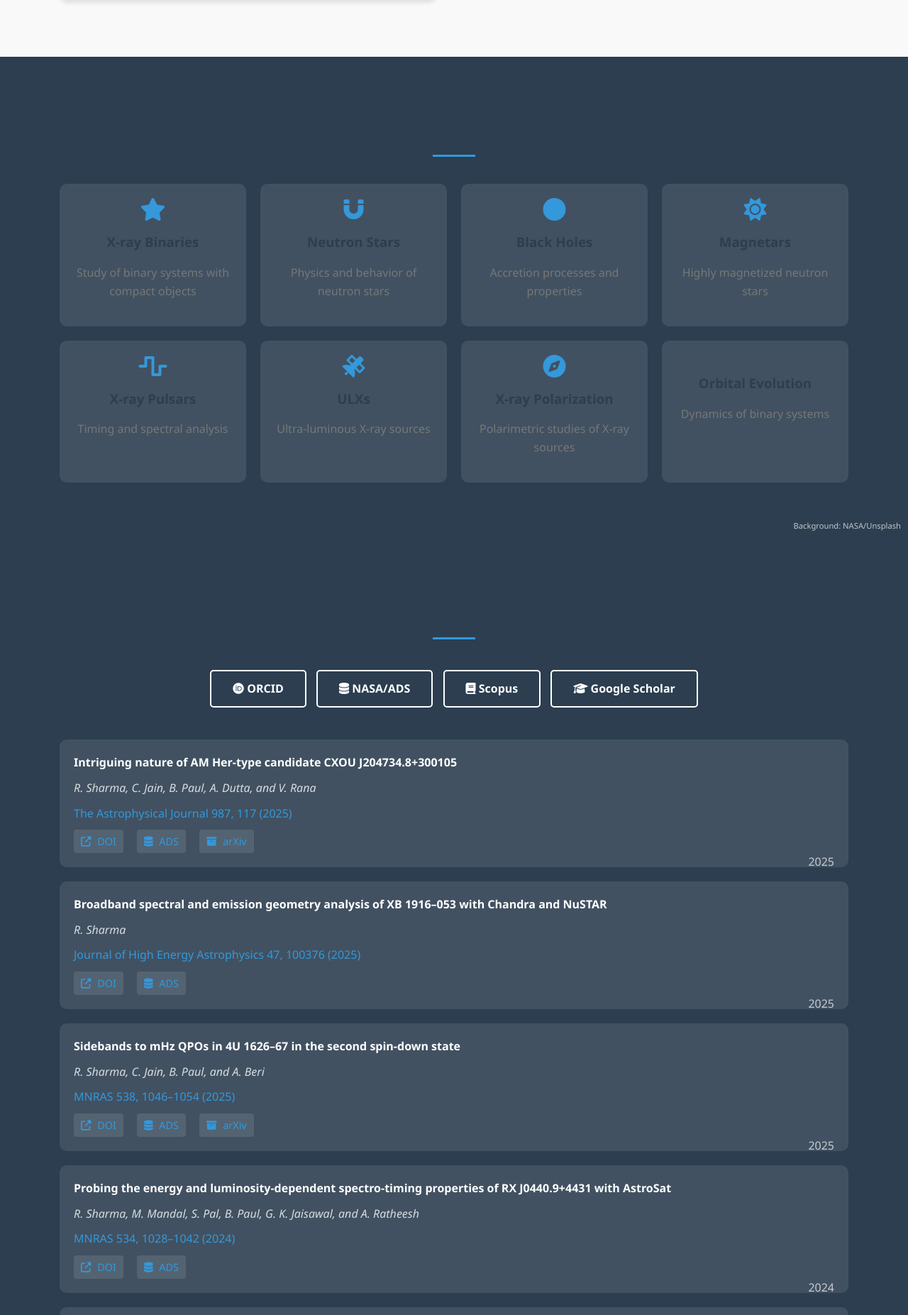
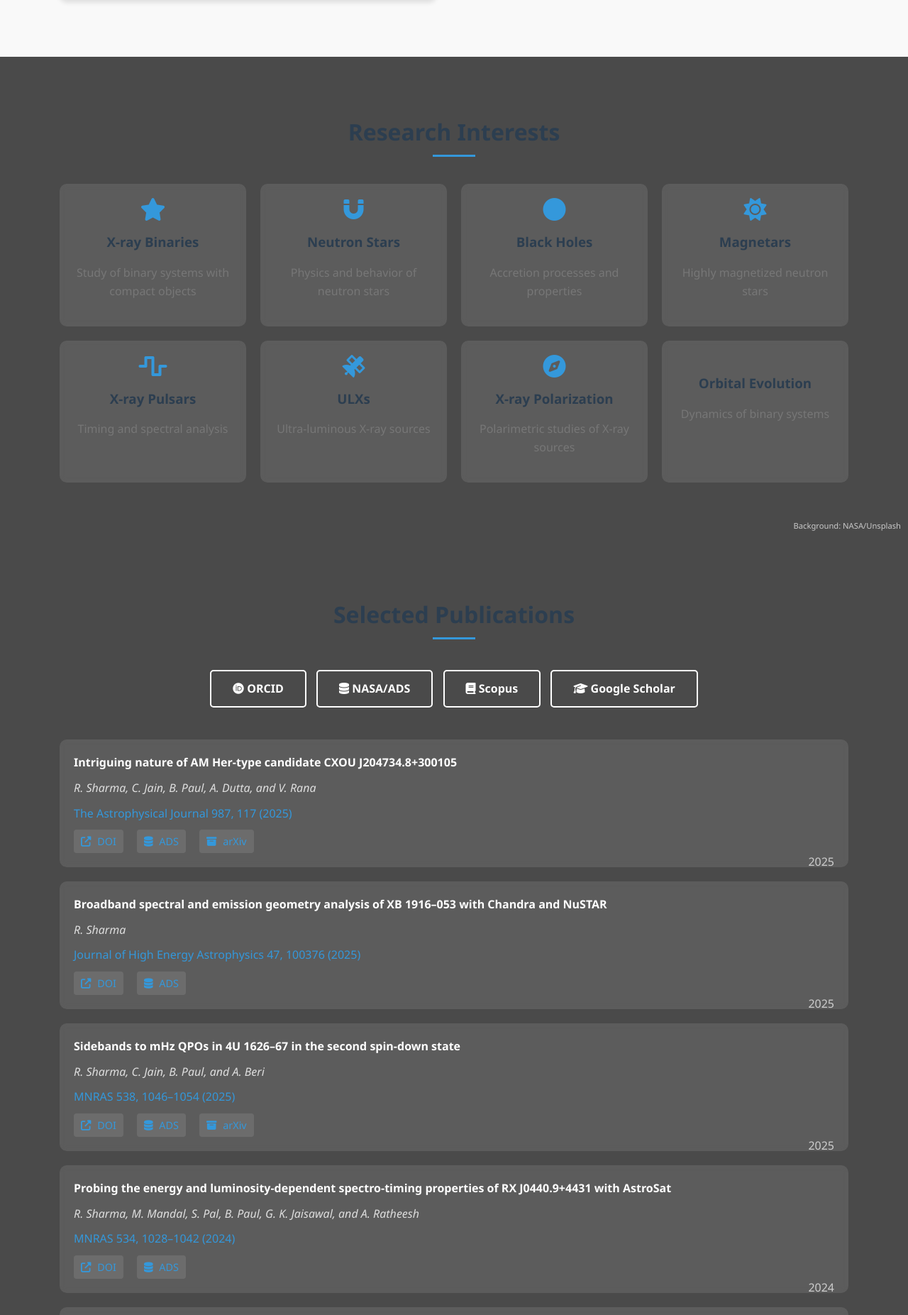
Before and after one commit to rsharmaphys/rsharma.github.io, a plain HTML site: page index.html in a window 1280 px wide. Shown: the part 1387-3240 px from the top of the page at 71% size. Drawn offline with Linux system fonts and the light colour scheme; some icons are missing.

Commit message:
Update index.html

```diff
--- a/index.html
+++ b/index.html
@@ -155,12 +155,6 @@
             background-size: cover;
             background-position: center;
         }*/
-        .research {
-            background: var(--primary-color);
-        }
-        .publications {
-            background: var(--primary-color);
-        }
         /*.publications {
             background: linear-gradient(rgba(0, 0, 0, 0.7), rgba(0, 0, 0, 0.7)),
                         url('https://images.unsplash.com/photo-1532094349884-543bc11b234d?ixlib=rb-4.0.3&ixid=M3wxMjA3fDB8MHxwaG90by1wYWdlfHx8fGVufDB8fHx8fA%3D%3D&auto=format&fit=crop&w=1600&q=80');
```
